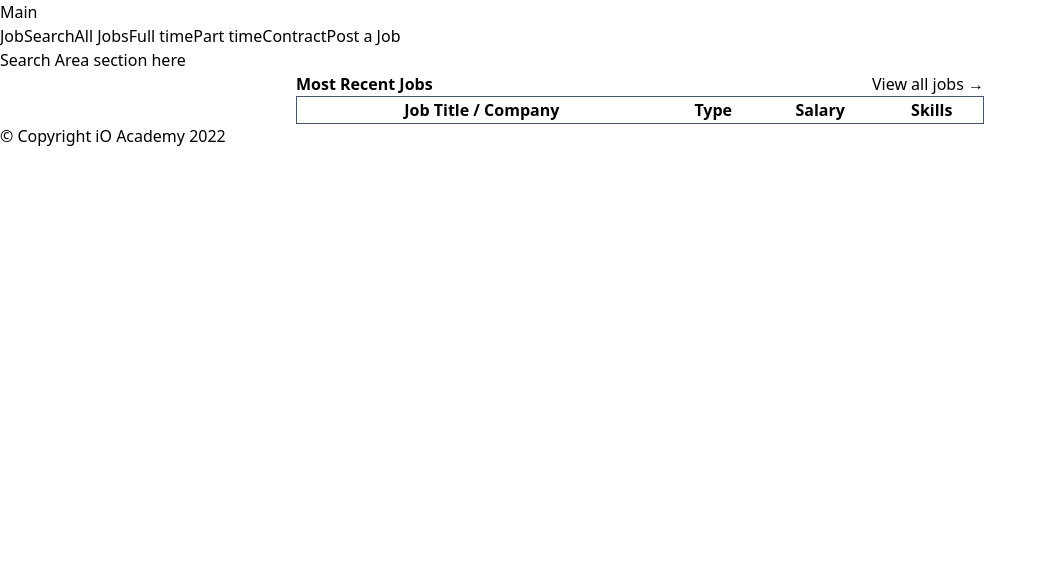
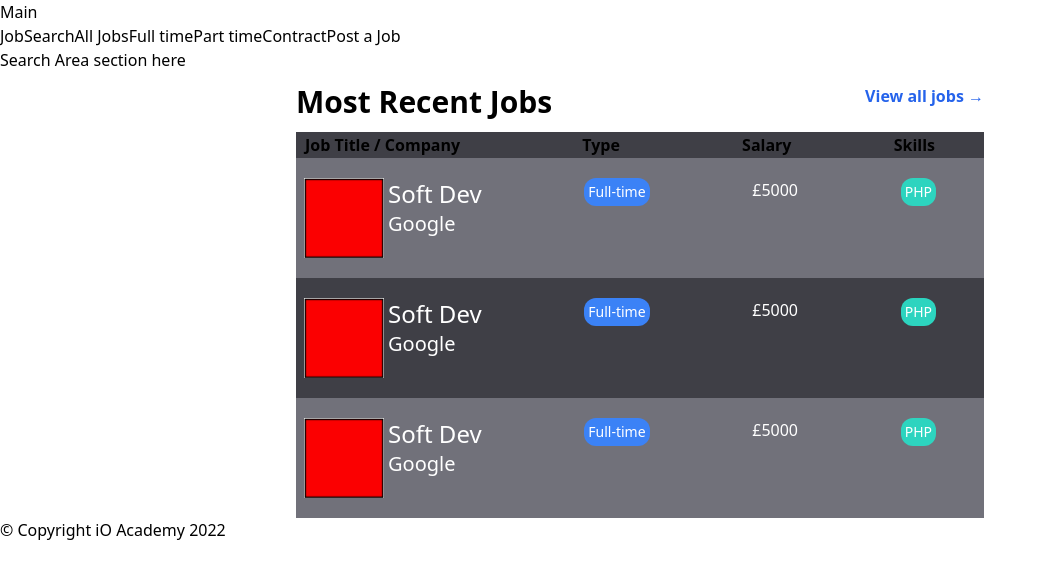
Before and after one commit to iO-Academy/24-jan-honey-badger-brigade-jobsearch, a React (Vite) app: page / in a window 1280 px wide. Shown: the top 578 px of the page, without its empty margins (0-1047 px from the left). Built offline with nearby package versions, Linux system fonts and the light colour scheme; no server answers.

Commit message:
corrected css for the box
will need fine tuning later on, but it looks okay for now

```diff
--- a/src/components/JobCard/index.jsx
+++ b/src/components/JobCard/index.jsx
@@ -1,22 +1,21 @@
-function JobCard ({salary, type, title, company,logo, skills}) {
-
-    return (
-        <div className="flex p-5 justify-between items-start bg-zinc-700">
-            <div className="flex gap-5 items-start">
-                <img  className="h-20 w-20" src={logo} />
-                <div className="flex flex-col">
-                    <p className="text-2xl text-white">{title}</p>
-                    <p className="text-xl text-white">{company}</p>
-                </div>
-            </div>
-            <button className="bg-blue-500 rounded-xl p-1">
-                <p className="text-sm text-white">{type}</p>
-            </button>
-            <p className="text-base text-white">{`£ ${salary}`}</p>
-            <button className="bg-teal-400 rounded-xl p-1">
-                <p className="text-sm text-white">{skills}</p>
-            </button>
+function JobCard({ salary, type, title, company, logo, skills }) {
+  return (
+    <div className='flex py-5 px-2 justify-between items-start bg-zinc-700 odd:bg-zinc-500'>
+      <div className='flex gap-1 items-start'>
+        <img className='h-20 w-20' src={logo} />
+        <div className='flex flex-col'>
+          <p className='text-2xl text-white'>{title}</p>
+          <p className='text-xl text-white'>{company}</p>
         </div>
-    )
+      </div>
+      <button className='bg-blue-500 rounded-xl p-1 '>
+        <p className='text-sm text-white'>{type}</p>
+      </button>
+      <p className='text-base text-white'>{`£${salary}`}</p>
+      <div className='bg-teal-400 rounded-xl p-1 mr-10'>
+        <p className='text-sm text-white'>{skills}</p>
+      </div>
+    </div>
+  );
 }
-export default JobCard
+export default JobCard;
--- a/src/components/RecentCompanies/index.jsx
+++ b/src/components/RecentCompanies/index.jsx
@@ -1,7 +1,5 @@
 function RecentCompanies() {
-    return (
-        <h1>Recent Companies section here</h1>
-    )
+  return <h1>Recent Companies section here</h1>;
 }
 
-export default RecentCompanies
+export default RecentCompanies;
--- a/src/components/RecentJobs/index.jsx
+++ b/src/components/RecentJobs/index.jsx
@@ -1,40 +1,37 @@
+import JobCard from '../JobCard';
+
 function RecentJobs() {
-
-
   return (
-        <section className="w-full font-sans items-center justify-center mx-auto overflow-hidden px-10 max-w-screen-md">
-            <div className="flex flex-row justify-center">
-                <h3 className="flex justify-start font-bold">Most Recent Jobs</h3>
-                <a className="flex ml-auto" href="#">View all jobs &#8594;</a>
+    <section className='font-sans items-center justify-center mx-auto overflow-hidden px-10 max-w-screen-md' style={{ minWidth: '750px' }}>
+      <div className='flex flex-row justify-center py-3'>
+        <h3 className='flex justify-start font-bold text-3xl'>Most Recent Jobs</h3>
+        <a className='flex ml-auto font-semibold text-blue-600' href='#'>
+          View all jobs &#8594;
+        </a>
       </div>
 
       <div>
-            <table className="w-full table-auto border border-slate-600">
+        <table className='w-full bg-zinc-700'>
           <thead>
-                    <tr>
+            <tr className='flex justify-between px-2 mr-10'>
               <th>Job Title / Company</th>
-                        <th>Type</th>
-                        <th>Salary</th>
+              <th className='ml-5 '>Type</th>
+              <th className='ml-5'>Salary</th>
               <th>Skills</th>
             </tr>
           </thead>
 
           <tbody>
-                    <tr>
-
+            <tr className='flex flex-col' style={{ width: '100%' }}>
+              <JobCard salary={`${5000}`} type={'Full-time'} title={'Soft Dev'} company={'Google'} logo={'/src/assets/Red_square.png'} skills={'PHP'} />
+              <JobCard salary={`${5000}`} type={'Full-time'} title={'Soft Dev'} company={'Google'} logo={'/src/assets/Red_square.png'} skills={'PHP'} />
+              <JobCard salary={`${5000}`} type={'Full-time'} title={'Soft Dev'} company={'Google'} logo={'/src/assets/Red_square.png'} skills={'PHP'} />
             </tr>
           </tbody>
-
         </table>
       </div>
-
     </section>
-    )
-
-
-
-
+  );
 }
 
-
-export default RecentJobs
+export default RecentJobs;
```
Also changed, not shown: src/App.jsx (+2 -15 lines), src/components/HomePage/index.jsx (+5 -8 lines). Lines whose indentation alone changed are shown as unchanged.
